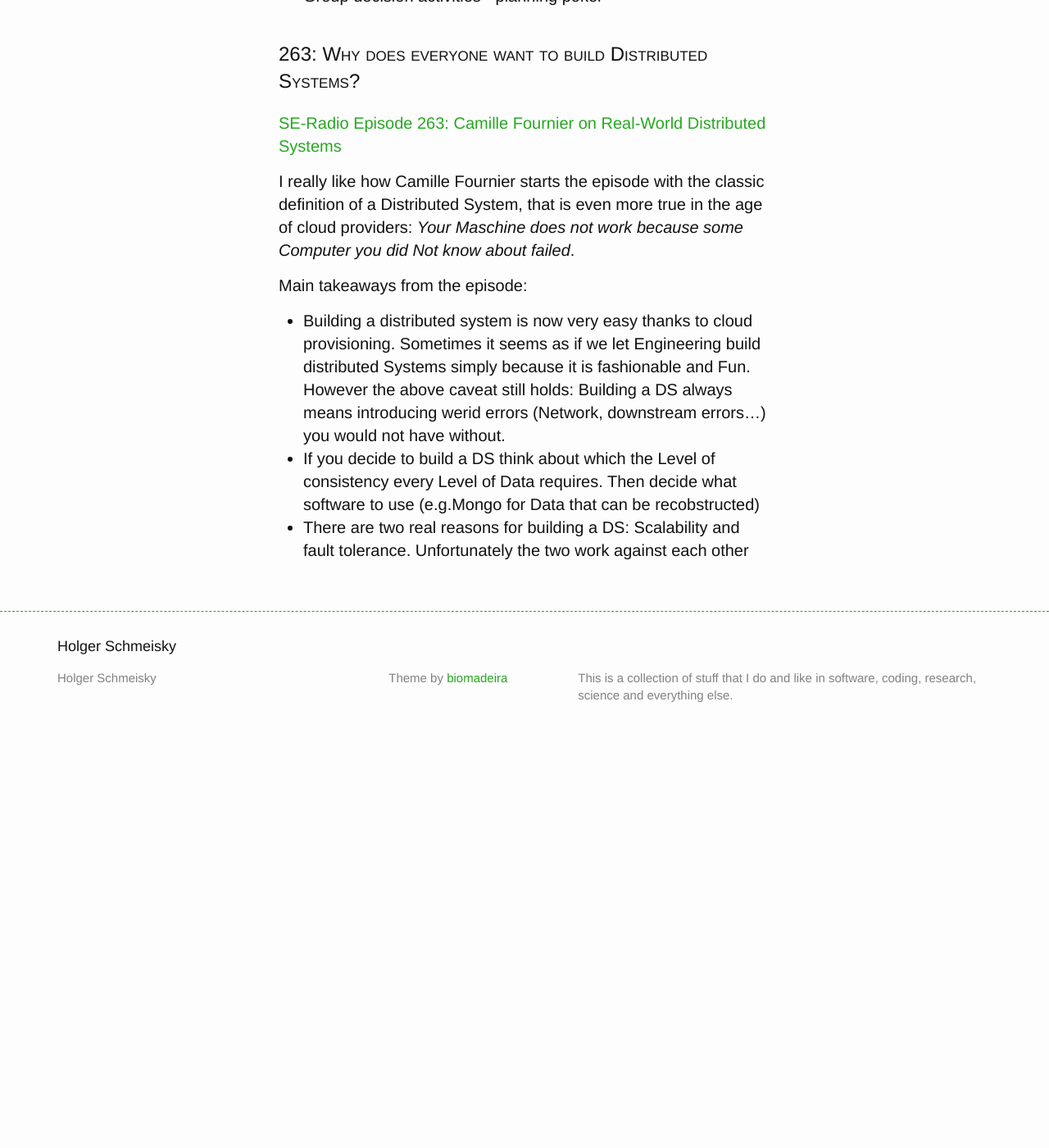
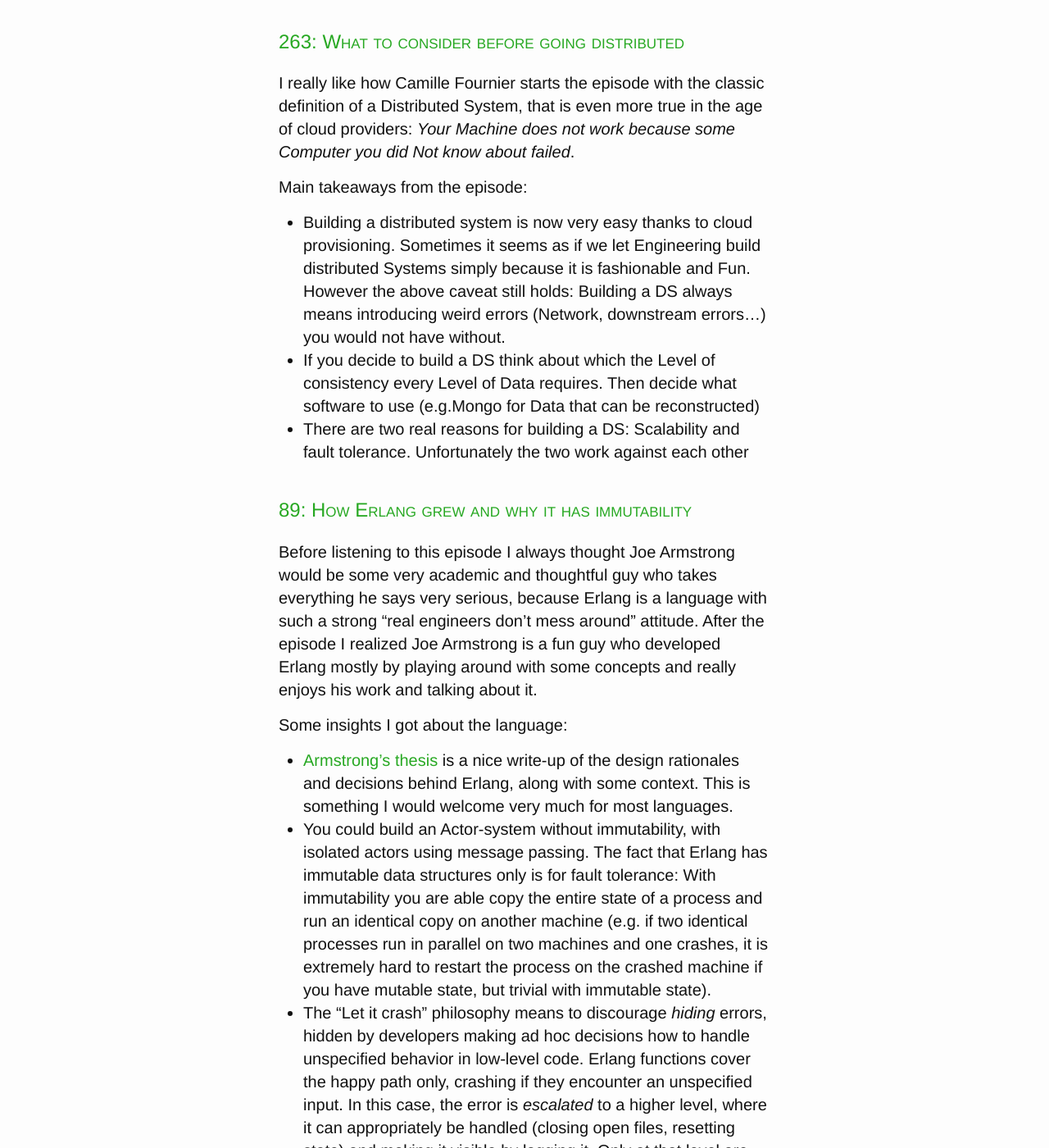
Before and after one commit to holsky/schmeisky.com, a Jekyll site: the page built from _posts/2016-12-15-SE-Radio1.md, in a window 1280 px wide and 1400 px high, scrolled down 1656 px. Shown: the whole window at 82% size. Built offline with Jekyll 4.4.1, drawn with Linux system fonts in a browser that asks for light colours; nearby versions of some CDN libraries; before the commit the page ends 2574 px from its top, so only the background shows below that; some of the changed text lies outside the part shown.

Commit message:
erlang post

```diff
--- a/_posts/2016-12-15-SE-Radio1.md
+++ b/_posts/2016-12-15-SE-Radio1.md
@@ -1,6 +1,6 @@
 ---
 layout: post
-title:  SE Radio on Distributed Systems, Estimates, ...
+title:  SE Radio on Distributed Systems, Estimates and Erlang
 date:   2016-12-15
 categories: engineering
 ---
@@ -10,9 +10,7 @@ I really like listening to [Software Engineering Radio](http://www.se-radio.net/
 * TOC
 {:toc}
 
-## 273: How to get software estimation right
-
-[SE-Radio Episode 273: Steve McConnell on Software Estimation](http://www.se-radio.net/2016/11/se-radio-episode-273-steve-mcconnell-on-software-estimation/)
+## [273: How to get software estimation right](http://www.se-radio.net/2016/11/se-radio-episode-273-steve-mcconnell-on-software-estimation/)
 
 What I really like about this episode is how the interviewee first acknowledges, that estimates are a) often misused/misunderstood by Business as commitments and b) engineers often use bad methods (e.g. expert opinion) to make estimates, so that there is a reason they have a bad reputation.
 
@@ -21,21 +19,34 @@ His general opinion on estimates is that they should be like a suite case: you s
   * Another way to put it, is that: Estimates are an assessment of capabilities to deliver something
   * Use historical data for estimates before projects start. On Day 0, compare the new one to previous projects and use as a base to say "it will probably take not longer than 2x this"
   * The best data for estimation is actual project data, so that should be used as soon as possible
-  * Cone of uncertainty is what happems on a good Project
+  * Cone of uncertainty is what happens on a good Project
   * There is no sense in estimating in detail at beginning of a project
-  * The intrinsic risks of a project usually dwarf the extrinsic risks by far, which is one of the reasons why estiamtes are so often wrong. The biggest intrinsic risk is that Requirements are misunderstood
-  * Scrum is an estimation Nirvana - you esimate before the Start, keep estimating right after the beginning and changes that come in are also estimated. The biggest value is probably how accurate project data can be obtained very early, after just a few sprints (as opposed to months)
+  * The intrinsic risks of a project usually dwarf the extrinsic risks by far, which is one of the reasons why estimates are so often wrong. The biggest intrinsic risk is that Requirements are misunderstood
+  * Scrum is an estimation Nirvana - you estimate before the Start, keep estimating right after the beginning and changes that come in are also estimated. The biggest value is probably how accurate project data can be obtained very early, after just a few sprints (as opposed to months)
   * McConnell recommends a "Waterfall for requirements, development as Scrum" approach, to be able to give accurate estimates
   * One of the advantages of story points is that they scale with actual velocity - once velocity increases, you do not have to update all your estimates
-  * Planning Poker is an instance of something called Structuted Group decision activities - planning poker
+  * Planning Poker is an instance of something called Structured Group decision activities - planning poker
 
-## 263: Why does everyone want to build Distributed Systems?
+## [263: What to consider before going distributed](http://www.se-radio.net/2016/07/se-radio-episode-263-camille-fournier-on-real-world-distributed-systems/)
 
-[SE-Radio Episode 263: Camille Fournier on Real-World Distributed Systems](http://www.se-radio.net/2016/07/se-radio-episode-263-camille-fournier-on-real-world-distributed-systems/)
-
-I really like how Camille Fournier starts the episode with the classic definition of a Distributed System, that is even more true in the age of cloud providers: *Your Maschine does not work because some Computer you did Not know about failed*.
+I really like how Camille Fournier starts the episode with the classic definition of a Distributed System, that is even more true in the age of cloud providers: *Your Machine does not work because some Computer you did Not know about failed*.
 
 Main takeaways from the episode:
-  * Building a distributed system is now very easy thanks to cloud provisioning. Sometimes it seems as if we let Engineering build distributed Systems simply because it is fashionable and Fun. However the above caveat still holds: Building a DS always means introducing werid errors (Network, downstream errors...) you would not have without.
-  * If you decide to build a DS think about which the Level of consistency every Level of Data requires. Then decide what software to use (e.g.Mongo for Data that can be recobstructed)
+
+  * Building a distributed system is now very easy thanks to cloud provisioning. Sometimes it seems as if we let Engineering build distributed Systems simply because it is fashionable and Fun. However the above caveat still holds: Building a DS always means introducing weird errors (Network, downstream errors...) you would not have without.
+  * If you decide to build a DS think about which the Level of consistency every Level of Data requires. Then decide what software to use (e.g.Mongo for Data that can be reconstructed)
   * There are two real reasons for building a DS: Scalability and fault tolerance. Unfortunately the two work against each other
+
+## [89: How Erlang grew and why it has immutability](http://www.se-radio.net/2008/03/episode-89-joe-armstrong-on-erlang/)
+
+Before listening to this episode I always thought Joe Armstrong would be some very academic and thoughtful guy who takes everything he says very serious, because Erlang is a language with such a strong "real engineers don't mess around" attitude. After the episode I realized Joe Armstrong is a fun guy who developed Erlang mostly by playing around with some concepts and really enjoys his work and talking about it.
+
+Some insights I got about the language:
+
+  * [Armstrong's thesis](http://erlang.org/download/armstrong_thesis_2003.pdf) is a nice write-up of the design rationales and decisions behind Erlang, along with some context. This is something I would welcome very much for most languages.
+  * You could build an Actor-system without immutability, with isolated actors using message passing. The fact that Erlang has immutable data structures only is for fault tolerance: With immutability you are able copy the entire state of a process and run an identical copy on another machine (e.g. if two identical processes run in parallel on two machines and one crashes, it is extremely hard to restart the process on the crashed machine if you have mutable state, but trivial with immutable state).
+  * The "Let it crash" philosophy means to discourage *hiding* errors, hidden by developers making ad hoc decisions how to handle unspecified behavior in low-level code. Erlang functions cover the happy path only, crashing if they encounter an unspecified input. In this case, the error is *escalated* to a higher level, where it can appropriately be handled (closing open files, resetting state) and making it visible by logging it. Only at that level are developers able to make informed decisions how to handle the unspecified behavior (e.g. checking back if this input should be inside the specification, escalating the issue, ...).
+  * If The Open Telecom Platform were called OTP on Rails, everyone would understand what it is.
+  * OTP provides the usual application building blocks, but always with distribution and fault-tolerance in mind. The [OTP DB Mnesia](http://erlang.org/faq/mnesia.html) for example allows you to specify that you want a table RAM replicated on 2 machines and disc replicated one another one.
+  * Erlang VMs carry the names of their creators: First the Joe Abstract Machine (JAM) and today the Bogdan Erlang Abstract Machine (BEAM).
+  * Although presentations of Erlang usually start along the lines of "these are the requirements for a fault-tolerant, concurrent language", this was not the way the language was designed or rather how it grew. Instead, Joe Armstrong experienced with different approaches in different languages to implementing a concurrency problem and Erlang grew out of his experiments with Prolog. Joe's boss used to say "Erlang is whatever Joe defines it to be today".
```
Also changed, not shown: coolstuff.md (+2 -0 lines).
